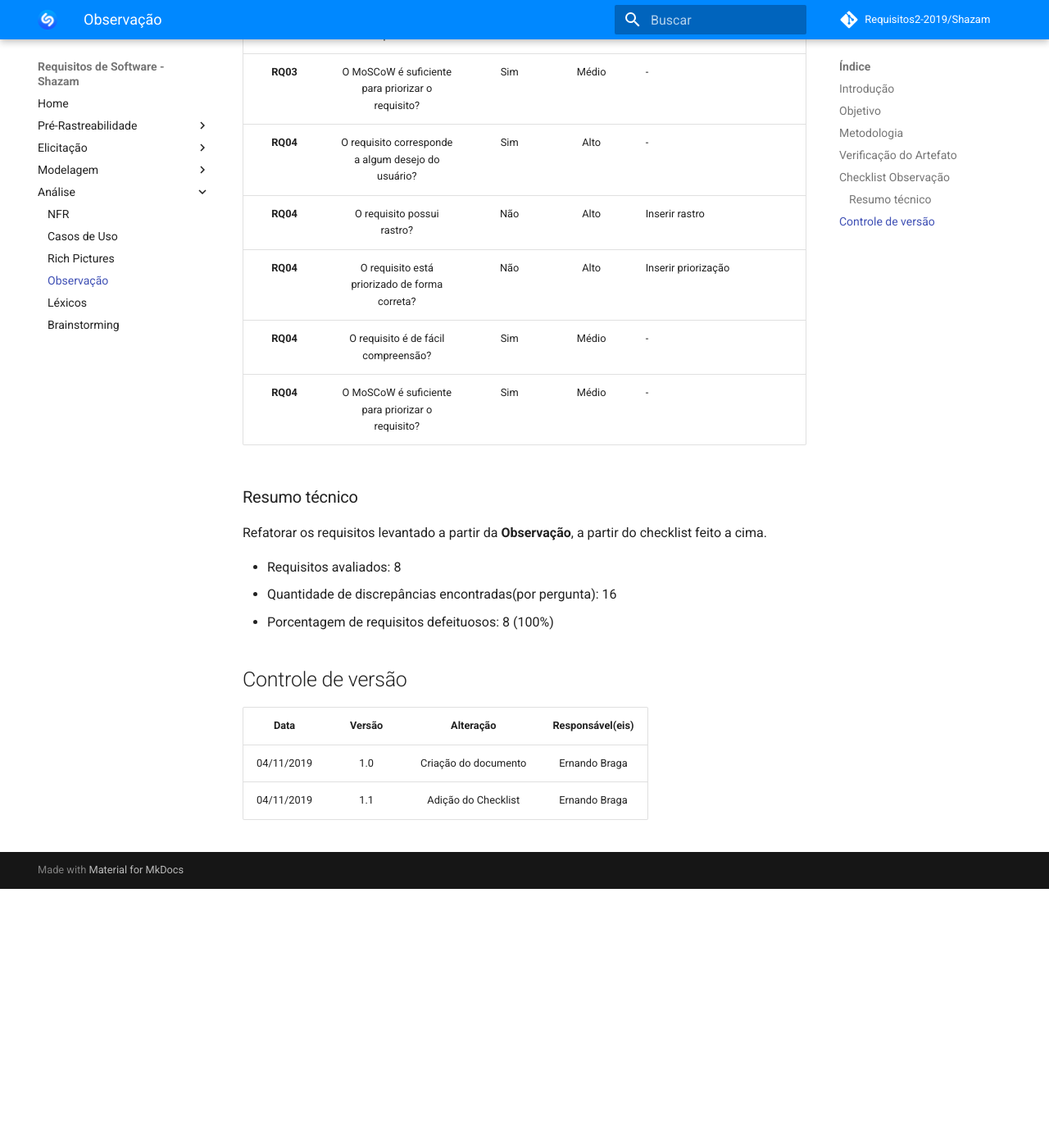
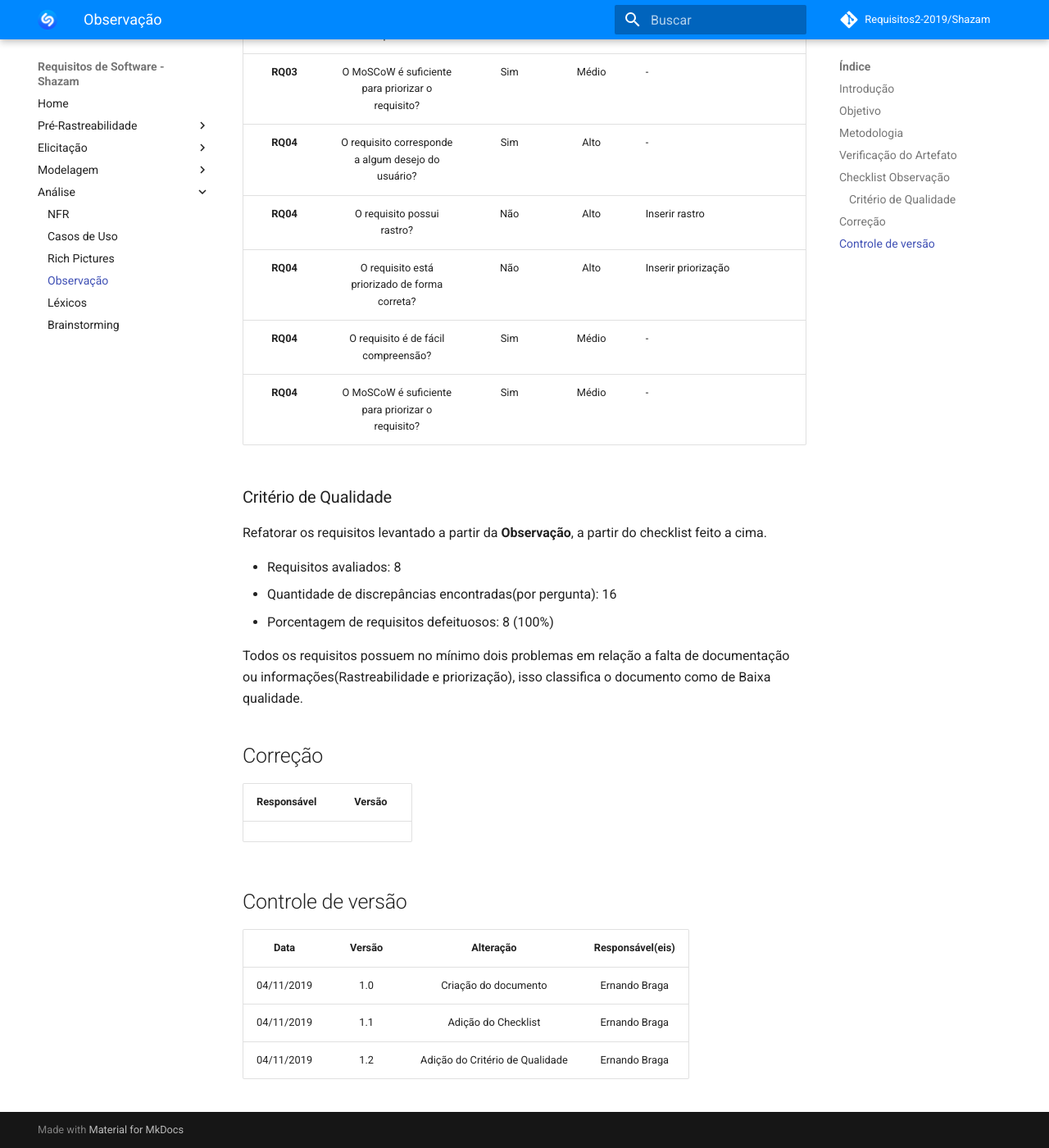
Before and after one commit to Wictorgirardi/2019.2-Shazam, an MkDocs documentation site: the page built from docs/analise/observacao.md, in a window 1280 px wide and 1400 px high, scrolled down 3657 px. Shown: the whole window at 82% size. Built offline with MkDocs 1.6.1 and Material for MkDocs 9.7.7, drawn with Linux system fonts in a browser that asks for light colours; comment, search, counter and statistics services are not loaded; before the commit the page ends 4741 px from its top, so only the background shows below that.

Commit message:
updated observation analysis document

```diff
--- a/docs/analise/observacao.md
+++ b/docs/analise/observacao.md
@@ -63,7 +63,7 @@ Para a inspeção da e será utilizada uma metodologia em que cada requisito lev
 |**RQ04** | O requisito é de fácil compreensão? | Sim | Médio | - |
 |**RQ04** | O MoSCoW é suficiente para priorizar o requisito? | Sim | Médio | - |
 
-### Resumo técnico
+### Critério de Qualidade
 
 Refatorar os requisitos levantado a partir da <b>Observação</b>, a partir do checklist feito a cima.
 
@@ -71,9 +71,18 @@ Refatorar os requisitos levantado a partir da <b>Observação</b>, a partir do c
 - Quantidade de discrepâncias encontradas(por pergunta): 16
 - Porcentagem de requisitos defeituosos: 8 (100%)
 
+Todos os requisitos possuem no mínimo dois problemas em relação a falta de documentação ou informações(Rastreabilidade e priorização), isso classifica o documento como de Baixa qualidade.
+
+
+## Correção
+
+|Responsável|Versão|
+|:--:|:----:|
+
 ## Controle de versão
 
 |Data|Versão|Alteração|Responsável(eis)|
 |:--:|:----:|:-------:|:---:|
 | 04/11/2019 | 1.0 | Criação do documento | Ernando Braga |
 | 04/11/2019 | 1.1 | Adição do Checklist | Ernando Braga |
+| 04/11/2019 | 1.2 | Adição do Critério de Qualidade | Ernando Braga |
```
